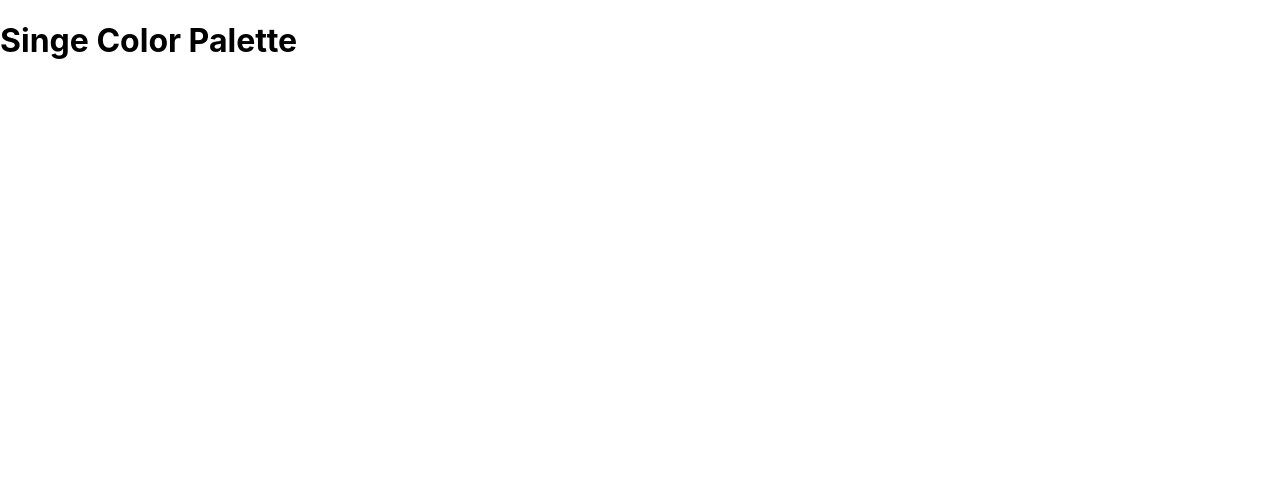
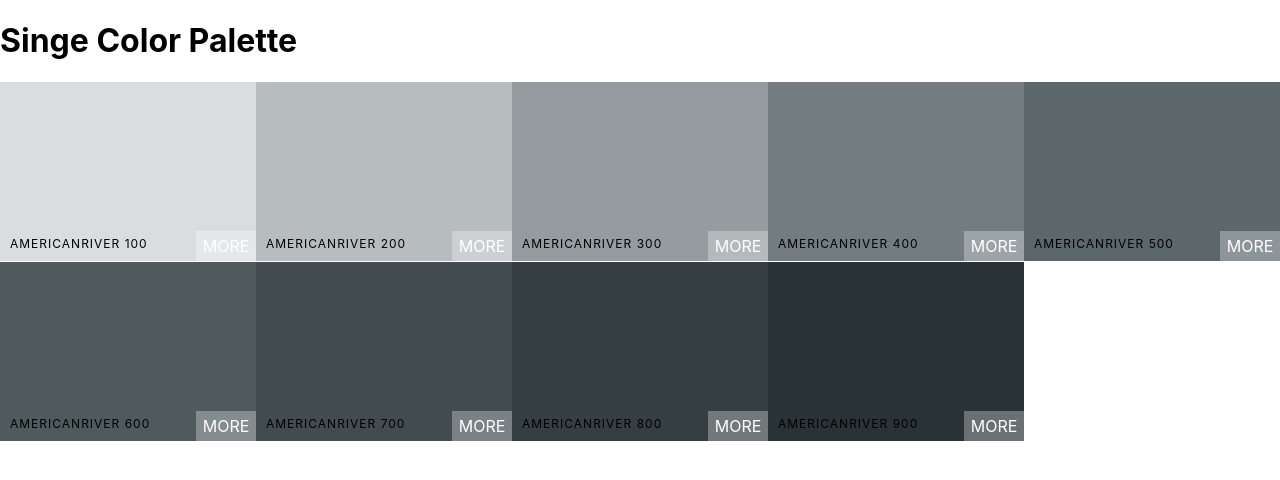
Before and after one commit to nanderrp/React-Color-App, a React (Create React App) app: page /palette/flat-ui-colors-american/americanriver in a window 1280 px wide. Shown: the top 480 px of the page. Built offline with nearby package versions, Linux system fonts and the light colour scheme.

Commit message:
display colors in single color palette

```diff
--- a/src/App.js
+++ b/src/App.js
@@ -22,7 +22,11 @@
     }/>
     <Route exact path="/palette/:id" render={(routeProps) =>
       <Palette palette={generatePalette(this.findPalette(routeProps.match.params.id))}/>}/>
-    <Route exact path="/palette/:paletteId/:colorId" render={() => <SingleColorPalette />}/>
+    <Route exact path="/palette/:paletteId/:colorId" render={(routeProps) =>
+      <SingleColorPalette
+        colorId={routeProps.match.params.colorId}
+        palette={generatePalette(this.findPalette(routeProps.match.params.paletteId))}/>}
+        />
     </Switch>
   );
 }
--- a/src/SingleColorPalette.js
+++ b/src/SingleColorPalette.js
@@ -1,10 +1,35 @@
-import React, { Component } from 'react'
+import React, { Component } from 'react';
+import ColorBox from './ColorBox';
+
 
 export default class SingleColorPalette extends Component {
+
+    constructor(props){
+        super(props);
+        this._shades = this.gatherShades(this.props.palette, this.props.colorId)
+    }
+
+    gatherShades(palette, colorFilter){
+        let shades = [];
+        let allColors = palette.colors;
+        for(let key in allColors){
+            shades = shades.concat(
+                allColors[key].filter(color => color.id === colorFilter)
+            )
+        }
+        return shades.slice(1);
+    }
+
     render() {
+        const colorBoxes = this._shades.map(color => (
+            <ColorBox key={color.id} name={color.name} background={color.hex}/>
+        ))
         return (
-            <div>
+            <div className="Palette">
                 <h1>Singe Color Palette</h1>
+                <div className="Palette-colors">
+                    {colorBoxes}
+                </div>
             </div>
         )
     }
```
